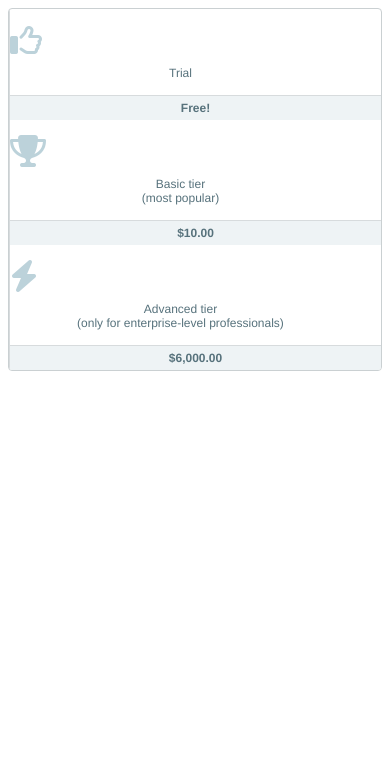
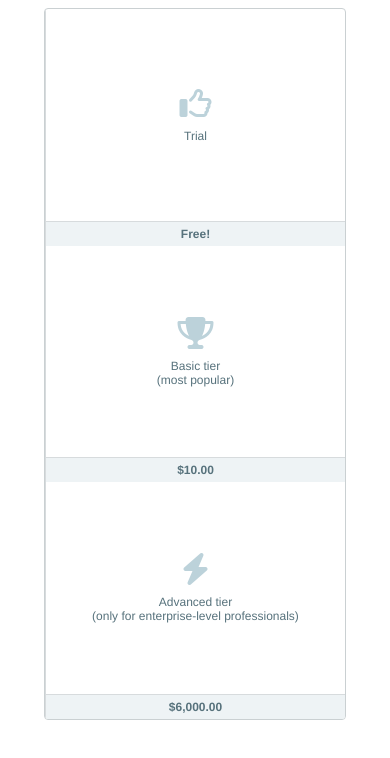
Before and after one commit to Kenzie-Academy-Brasil-Developers/cartas-flexbox-sprint-2-rafaelgsousa.github.io, a plain HTML site: page index.html in a window 390 px wide. Drawn offline with Linux system fonts and the light colour scheme.

Commit message:
Configuração das cartas flebox para CP e Mobile

```diff
--- a/index.html
+++ b/index.html
@@ -5,6 +5,7 @@
 	<script src="https://use.fontawesome.com/7e33854498.js"></script>
 	<link rel="stylesheet" type="text/css" href="./src/cards.css" />
 	<meta name="viewport" content="width=device-width, initial-scale=1">
+	<link rel="stylesheet" href="./src/cards.css">
 	<style>
 	</style>
 </head>
--- a/src/cards.css
+++ b/src/cards.css
@@ -9,15 +9,21 @@ html {
 .icon {color: #BCD2DA;}
 
 .card {
-    /* display, flex-direction */
+    /* display ok, flex-direction ok*/
     border: 1px solid #CAD0D2;
     border-radius: 4px;
     overflow: hidden;
+    display: flex;
+    flex-direction: column;
 }
 
 .card__description {
-    /* display, flex-direction, justify-content, align-items */
+    /* display ok, flex-direction ok, justify-content ok, align-items ok */
     padding: 15px 0;
+    display: flex;
+    flex-direction: column;
+    justify-content: center;
+    align-items: center;
 }
 
 .card__descriptionIcon {font-size: 32px; margin-bottom: 10px;}
@@ -40,24 +46,40 @@ html {
 }
 
 .cardGroup {
-    /* display */
-
+    /* display ok */
     border: 1px solid #CAD0D2;
     border-radius: 4px;
     overflow: hidden;
+    display: flex;
+    max-width: 710px;
+    margin: 0 auto;
 }
 
 .cardGroup__card {
-      /* flex-grow, flex-shrink, flex-basis */
-
+  /* flex-grow ok, flex-shrink ok, flex-basis ok */
   border: none;
   border-radius: 0;
+  flex-grow: 1;
+  flex-shrink: 0;
+  flex-basis: 0;
 }
+
 
 .cardGroup__card {
   border-left: 1px solid #D7DBDD;
 }
 
 .cardGroup__cardDescription {
-      /* flex-grow, flex-shrink, flex-basis */
+   /* flex-grow ok, flex-shrink ok, flex-basis ok */
+   flex-grow: 4;
+   flex-shrink: 0;
+   flex-basis: 0;
 }
+
+@media (max-width:768px) {
+    .cardGroup {
+    flex-direction: column;
+    max-width: 300px;
+    height: 710px;
+    }
+}
```
Lines whose indentation alone changed are shown as unchanged.
